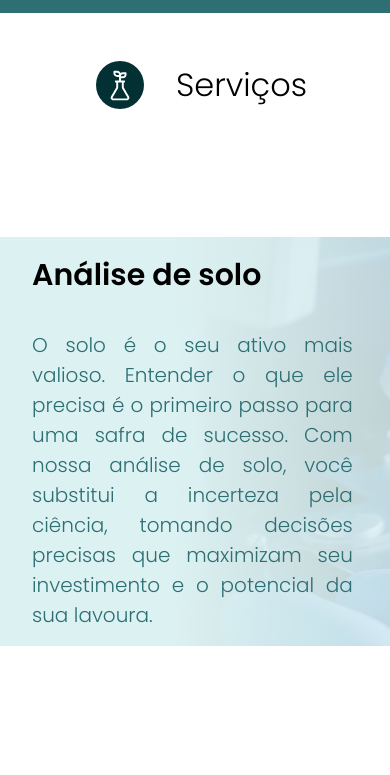
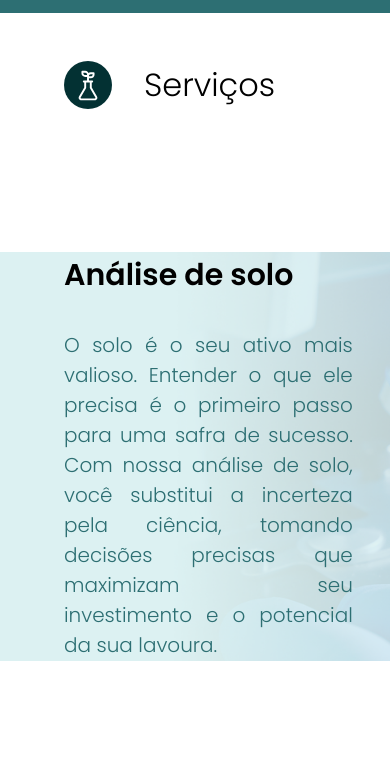
Before and after one commit to Matheus-Lessa-Dev/BioMicro, a plain HTML site: page sites/HTML/servicos.html in a window 390 px wide. Shown: the part 69-844 px from the top of the page. Drawn offline with Linux system fonts and the light colour scheme; a script that the page names is missing; files whose address does not match are found by name.

Commit message:
Adjust padding for responsive design in servicos.css

```diff
--- a/sites/CSS/servicos.css
+++ b/sites/CSS/servicos.css
@@ -117,7 +117,7 @@ main {
 }
 @media (max-width: 769px) {
   .service_title{
-    padding-left: 2rem;
+    padding-left: 0rem;
   }
   .hero{
 
@@ -126,15 +126,15 @@ main {
   }
 
   & h1 {
-    padding-left: 2rem;
+    padding-left: 4rem;
   }
 
   & p {
-    padding-left: 2rem;
+    padding-left: 4rem;
     width: 65%;
   }
   .exam_result {
-    padding-left: 2rem;
+    padding-left: 0rem;
   }
 }
 }
```
